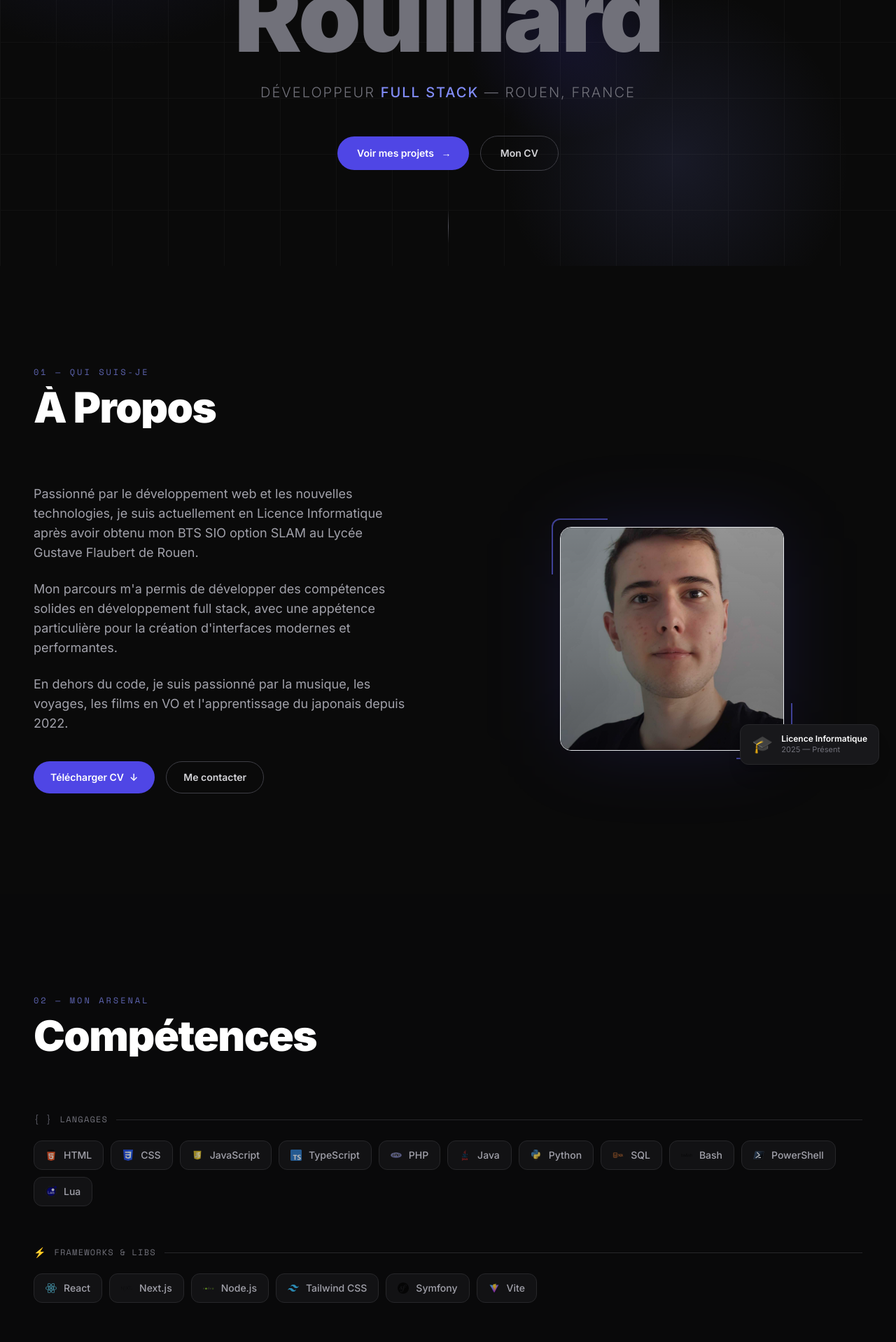
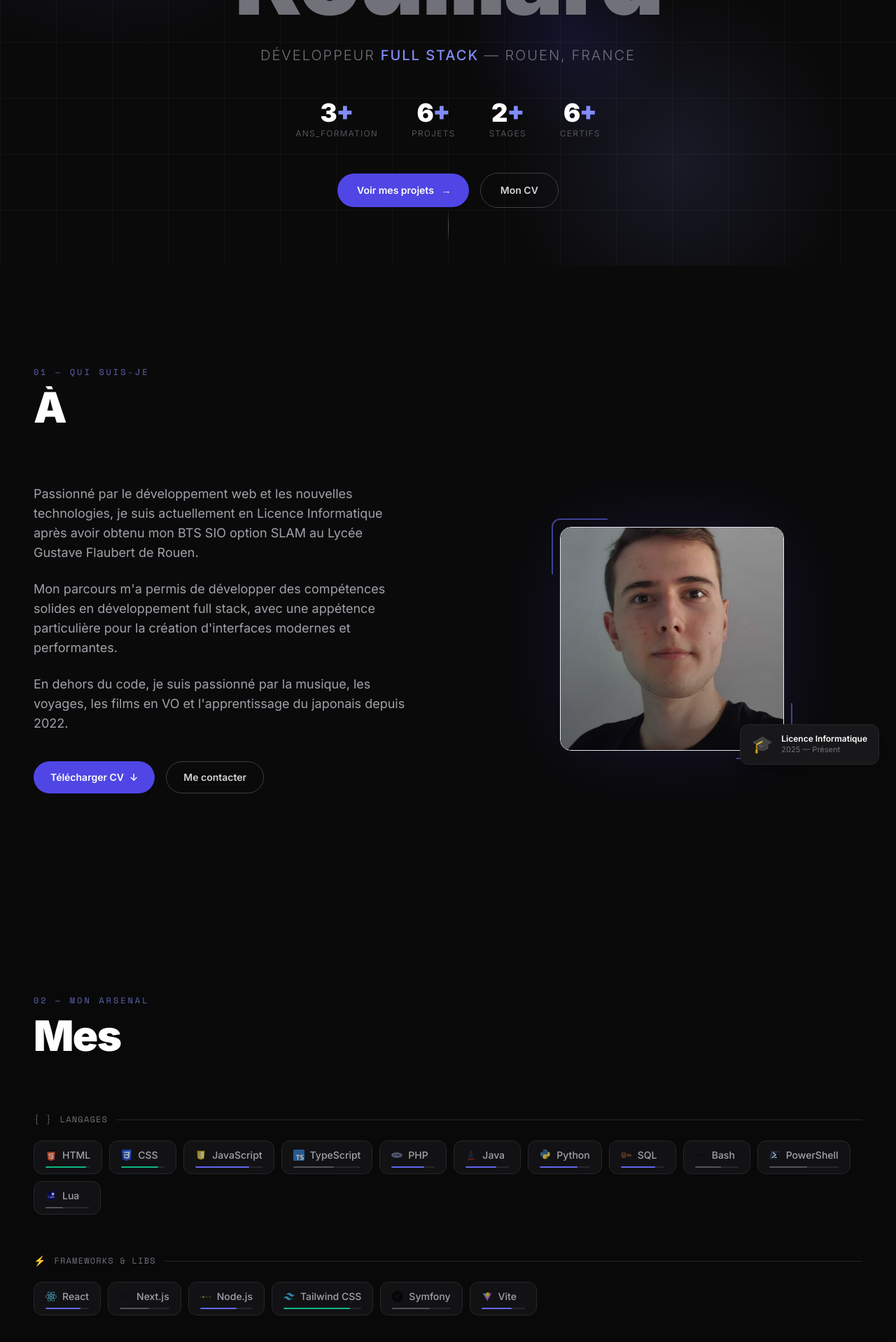
Before and after one commit to JRMi27/portfolio, a React (Vite) app: page / in a window 1280 px wide. Shown: the part 420-2338 px from the top of the page at 70% size. Built offline with nearby package versions, Linux system fonts and the light colour scheme.

Commit message:
feat: add skill level bars, hero stats, navbar status indicator
- Skills: proficiency bars (emerald ≥85, indigo ≥70, zinc <70) on each badge
- Hero: stats row (3+ ans, 6+ projets, 2+ stages, 6+ certifs)
- Navbar: pulsing green availability badge "En formation / In training"

```diff
--- a/src/components/Navbar.jsx
+++ b/src/components/Navbar.jsx
@@ -57,9 +57,15 @@ export default function Navbar() {
         animate={{ y: 0, opacity: 1 }}
         transition={{ duration: 0.7, delay: 0.1, ease: [0.22, 1, 0.36, 1] }}
       >
-        <a href="#home" className="text-white font-black text-xl tracking-tight select-none">
-          JR<span className="text-indigo-400">.</span>
-        </a>
+        <div className="flex items-center gap-3">
+          <a href="#home" className="text-white font-black text-xl tracking-tight select-none">
+            JR<span className="text-indigo-400">.</span>
+          </a>
+          <span className="hidden sm:flex items-center gap-1.5 px-2.5 py-1 rounded-full bg-emerald-500/10 border border-emerald-500/20">
+            <span className="w-1.5 h-1.5 rounded-full bg-emerald-400 animate-pulse" />
+            <span className="text-emerald-400 text-[10px] font-mono">{t.nav.status}</span>
+          </span>
+        </div>
 
         <nav className="hidden md:flex items-center gap-8">
           {links.map((l, i) => (
--- a/src/components/sections/Hero.jsx
+++ b/src/components/sections/Hero.jsx
@@ -128,6 +128,21 @@ export default function Hero() {
           </motion.p>
         </div>
 
+        {/* Stats row */}
+        <motion.div
+          className="flex flex-wrap items-center justify-center gap-8 md:gap-12 mb-12"
+          initial={{ opacity: 0, y: 16 }}
+          animate={{ opacity: 1, y: 0 }}
+          transition={{ duration: 0.6, delay: 0.62, ease: EASE }}
+        >
+          {t.hero.stats.map((stat) => (
+            <div key={stat.label} className="flex flex-col items-center">
+              <span className="text-3xl md:text-4xl font-black text-white tabular-nums">{stat.value}<span className="text-indigo-400">+</span></span>
+              <span className="text-zinc-600 text-xs uppercase tracking-widest mt-0.5">{stat.label}</span>
+            </div>
+          ))}
+        </motion.div>
+
         <motion.div
           className="flex flex-wrap items-center justify-center gap-4"
           initial={{ opacity: 0, y: 20 }}
--- a/src/components/sections/Skills.jsx
+++ b/src/components/sections/Skills.jsx
@@ -8,76 +8,89 @@ const skillData = [
   {
     icon: '{ }',
     skills: [
-      { name: 'HTML', img: '/images/HTML5_logo.png' },
-      { name: 'CSS', img: '/images/CSS3_logo.png' },
-      { name: 'JavaScript', img: '/images/JS_logo.png' },
-      { name: 'TypeScript', img: '/images/Typescript_logo.png' },
-      { name: 'PHP', img: '/images/PHP_logo.png' },
-      { name: 'Java', img: '/images/java_logo.png' },
-      { name: 'Python', img: '/images/Python_logo.png' },
-      { name: 'SQL', img: '/images/SQL_logo.png' },
-      { name: 'Bash', img: '/images/bash_logo.png' },
-      { name: 'PowerShell', img: '/images/PowerShell_logo.png' },
-      { name: 'Lua', img: '/images/Lua_Logo.png' },
+      { name: 'HTML',        img: '/images/HTML5_logo.png',             level: 90 },
+      { name: 'CSS',         img: '/images/CSS3_logo.png',              level: 85 },
+      { name: 'JavaScript',  img: '/images/JS_logo.png',                level: 80 },
+      { name: 'TypeScript',  img: '/images/Typescript_logo.png',        level: 60 },
+      { name: 'PHP',         img: '/images/PHP_logo.png',               level: 75 },
+      { name: 'Java',        img: '/images/java_logo.png',              level: 70 },
+      { name: 'Python',      img: '/images/Python_logo.png',            level: 75 },
+      { name: 'SQL',         img: '/images/SQL_logo.png',               level: 80 },
+      { name: 'Bash',        img: '/images/bash_logo.png',              level: 60 },
+      { name: 'PowerShell',  img: '/images/PowerShell_logo.png',        level: 55 },
+      { name: 'Lua',         img: '/images/Lua_Logo.png',               level: 40 },
     ],
   },
   {
     icon: '⚡',
     skills: [
-      { name: 'React', img: '/images/React_logo.png' },
-      { name: 'Next.js', img: '/images/nextjs_logo.png' },
-      { name: 'Node.js', img: '/images/Node.js_logo.png' },
-      { name: 'Tailwind CSS', img: '/images/tailwind_logo.png' },
-      { name: 'Symfony', img: '/images/symfony_logo.png' },
-      { name: 'Vite', img: '/images/vite.png' },
+      { name: 'React',       img: '/images/React_logo.png',             level: 80 },
+      { name: 'Next.js',     img: '/images/nextjs_logo.png',            level: 60 },
+      { name: 'Node.js',     img: '/images/Node.js_logo.png',           level: 70 },
+      { name: 'Tailwind CSS',img: '/images/tailwind_logo.png',          level: 85 },
+      { name: 'Symfony',     img: '/images/symfony_logo.png',           level: 65 },
+      { name: 'Vite',        img: '/images/vite.png',                   level: 70 },
     ],
   },
   {
     icon: '🔧',
     skills: [
-      { name: 'Git', img: '/images/git-bash_logo.png' },
-      { name: 'GitHub', img: '/images/Github_logo.png' },
-      { name: 'Docker', img: '/images/docker_logo.png' },
-      { name: 'VS Code', img: '/images/visual-studio-code_logo.png' },
-      { name: 'Figma', img: '/images/Figma_logo.png' },
-      { name: 'Linux', img: '/images/Linux_logo.png' },
-      { name: 'Firebase', img: '/images/FIrebase_logo.png' },
-      { name: 'VirtualBox', img: '/images/Virtualbox_logo.png' },
-      { name: 'Canva', img: '/images/canva_logo.png' },
-      { name: 'Notion', img: '/images/notion_logo.png' },
-      { name: 'Claude', img: '/images/claude.png' },
-      { name: 'IntelliJ', img: '/images/IntelliJ.png' },
+      { name: 'Git',         img: '/images/git-bash_logo.png',          level: 85 },
+      { name: 'GitHub',      img: '/images/Github_logo.png',            level: 90 },
+      { name: 'Docker',      img: '/images/docker_logo.png',            level: 55 },
+      { name: 'VS Code',     img: '/images/visual-studio-code_logo.png',level: 90 },
+      { name: 'Figma',       img: '/images/Figma_logo.png',             level: 65 },
+      { name: 'Linux',       img: '/images/Linux_logo.png',             level: 70 },
+      { name: 'Firebase',    img: '/images/FIrebase_logo.png',          level: 55 },
+      { name: 'VirtualBox',  img: '/images/Virtualbox_logo.png',        level: 65 },
+      { name: 'Canva',       img: '/images/canva_logo.png',             level: 75 },
+      { name: 'Notion',      img: '/images/notion_logo.png',            level: 80 },
+      { name: 'Claude',      img: '/images/claude.png',                 level: 90 },
+      { name: 'IntelliJ',    img: '/images/IntelliJ.png',               level: 70 },
     ],
   },
   {
     icon: '🗄️',
     skills: [
-      { name: 'MySQL', img: '/images/MySQL.png' },
-      { name: 'Oracle Database', img: '/images/oracle.png' },
-      { name: 'MongoDB', img: '/images/mongodb.png' },
+      { name: 'MySQL',           img: '/images/MySQL.png',   level: 75 },
+      { name: 'Oracle Database', img: '/images/oracle.png',  level: 60 },
+      { name: 'MongoDB',         img: '/images/mongodb.png', level: 55 },
     ],
   },
 ]
 
+const levelColor = (l) =>
+  l >= 85 ? 'bg-emerald-500' : l >= 70 ? 'bg-indigo-500' : 'bg-zinc-600'
+
 function SkillBadge({ skill, delay, inView }) {
   return (
     <motion.div
-      className="flex items-center gap-2.5 px-4 py-2.5 rounded-xl border border-zinc-800 bg-zinc-900/60 hover:border-indigo-500/40 hover:bg-indigo-500/8 group transition-all duration-300"
+      className="flex flex-col gap-1.5 px-4 pt-2.5 pb-2 rounded-xl border border-zinc-800 bg-zinc-900/60 hover:border-indigo-500/40 hover:bg-indigo-500/8 group transition-all duration-300 min-w-[96px]"
       initial={{ opacity: 0, y: 16, scale: 0.95 }}
       animate={inView ? { opacity: 1, y: 0, scale: 1 } : {}}
       transition={{ duration: 0.4, delay, ease: [0.22, 1, 0.36, 1] }}
       whileHover={{ y: -2 }}
       data-hover
     >
+      <div className="flex items-center gap-2">
         <img
           src={asset(skill.img)}
           alt={skill.name}
-        className="w-4 h-4 object-contain opacity-70 group-hover:opacity-100 transition-opacity"
+          className="w-4 h-4 object-contain opacity-70 group-hover:opacity-100 transition-opacity shrink-0"
           onError={(e) => { e.target.style.display = 'none' }}
         />
-      <span className="text-zinc-400 group-hover:text-zinc-200 text-sm font-medium transition-colors">
+        <span className="text-zinc-400 group-hover:text-zinc-200 text-sm font-medium transition-colors whitespace-nowrap">
           {skill.name}
         </span>
+      </div>
+      <div className="h-[2px] rounded-full bg-zinc-800 overflow-hidden">
+        <motion.div
+          className={`h-full rounded-full ${levelColor(skill.level)}`}
+          initial={{ width: 0 }}
+          animate={inView ? { width: `${skill.level}%` } : {}}
+          transition={{ duration: 0.7, delay: delay + 0.15, ease: [0.22, 1, 0.36, 1] }}
+        />
+      </div>
     </motion.div>
   )
 }
@@ -113,7 +126,7 @@ export default function Skills() {
   return (
     <section id="skills" className="py-28 md:py-36 px-6 md:px-12 bg-zinc-950/40">
       <div className="max-w-7xl mx-auto">
-        <SectionHeader number="02" title={t.skills.title} subtitle={t.skills.subtitle} />
+        <SectionHeader number="02" title={t.skills.title} titleAccent={t.skills.titleAccent} subtitle={t.skills.subtitle} />
         <div className="space-y-14">
           {categories.map((cat, i) => (
             <CategoryBlock key={cat.name} cat={cat} baseDelay={i * 0.05} />
--- a/src/i18n/fr.js
+++ b/src/i18n/fr.js
@@ -7,6 +7,7 @@ const fr = {
     education: 'Formation',
     veille: 'Veille',
     contact: 'Contact',
+    status: 'En formation',
   },
   hero: {
     badge: 'Disponible pour de nouvelles opportunités',
@@ -14,9 +15,16 @@ const fr = {
     roleEm: 'Full Stack',
     cta: 'Voir mes projets',
     cv: 'Mon CV',
+    stats: [
+      { value: '3', label: 'ans_formation' },
+      { value: '6', label: 'projets' },
+      { value: '2', label: 'stages' },
+      { value: '6', label: 'certifs' },
+    ],
   },
   about: {
-    title: 'À Propos',
+    title: 'À',
+    titleAccent: 'Propos',
     subtitle: 'Qui suis-je',
     p1: "Passionné par le développement web et les nouvelles technologies, je suis actuellement en Licence Informatique après avoir obtenu mon BTS SIO option SLAM au Lycée Gustave Flaubert de Rouen.",
     p2: "Mon parcours m'a permis de développer des compétences solides en développement full stack, avec une appétence particulière pour la création d'interfaces modernes et performantes.",
@@ -27,12 +35,14 @@ const fr = {
     badgePeriod: '2025 — Présent',
   },
   skills: {
-    title: 'Compétences',
+    title: 'Mes',
+    titleAccent: 'Compétences',
     subtitle: 'Mon arsenal',
     categories: ['Langages', 'Frameworks & Libs', 'Outils', 'Bases de données'],
   },
   experience: {
-    title: 'Expériences',
+    title: 'Mes',
+    titleAccent: 'Expériences',
     subtitle: 'Parcours professionnel',
     viewReport: 'Voir rapport →',
     items: [
@@ -69,7 +79,8 @@ const fr = {
     ],
   },
   projects: {
-    title: 'Projets',
+    title: 'Mes',
+    titleAccent: 'Projets',
     subtitle: 'Mes réalisations',
     github: 'Code',
     demo: 'Demo',
@@ -139,7 +150,8 @@ const fr = {
     ],
   },
   parcours: {
-    title: 'Parcours',
+    title: 'Mon',
+    titleAccent: 'Parcours',
     subtitle: 'Formation & Certifications',
     tabFormation: 'Formation',
     tabCertifications: 'Certifications',
@@ -195,7 +207,8 @@ const fr = {
     all: 'Tous',
   },
   veille: {
-    title: 'Veille Techno.',
+    title: 'Ma',
+    titleAccent: 'Veille',
     subtitle: 'Rester à jour',
     topics: [
       {
@@ -240,7 +253,8 @@ const fr = {
     ],
   },
   contact: {
-    title: 'Contact',
+    title: 'En',
+    titleAccent: 'Contact',
     subtitle: 'Parlons-en',
     intro: "Tu as un projet en tête ou tu veux simplement discuter ? N'hésite pas à me contacter directement.",
     email: 'Email',
```
Also changed, not shown: src/i18n/en.js (+20 -6 lines), 5 other files (tests, documents, lock files or other folders). Lines whose indentation alone changed are shown as unchanged.
